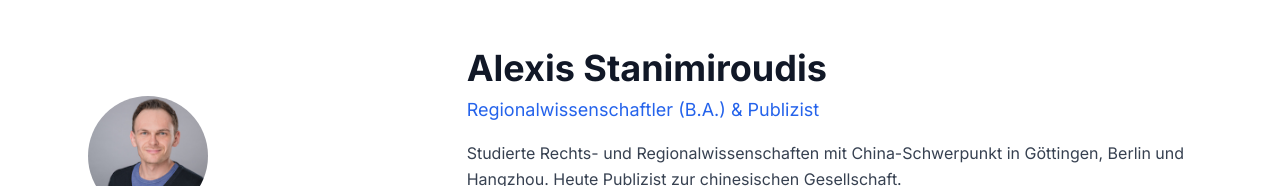
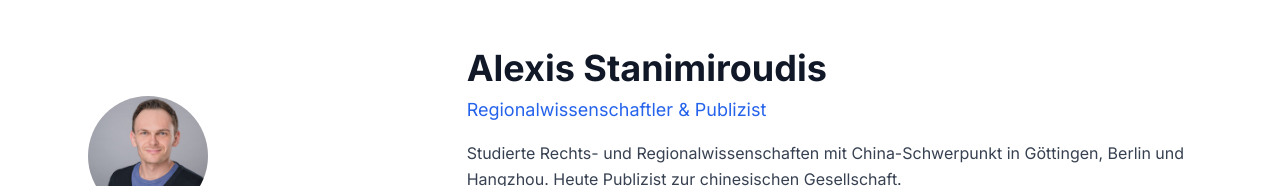
Before and after one commit to stanimia81/alexis-website, a React (Vite) app: page / in a window 1280 px wide. Shown: the top 186 px of the page. Built offline with nearby package versions, Linux system fonts and the light colour scheme.

Commit message:
Update App.jsx

```diff
--- a/src/App.jsx
+++ b/src/App.jsx
@@ -24,7 +24,7 @@ export default function App() {
           <div className="md:col-span-2">
             <h1 className="text-4xl font-bold">Alexis Stanimiroudis</h1>
             <h2 className="text-lg text-blue-600 mt-2">
-              Regionalwissenschaftler (B.A.) & Publizist
+              Regionalwissenschaftler & Publizist
             </h2>
             <p className="mt-4 text-gray-700 leading-relaxed">
               Studierte Rechts- und Regionalwissenschaften mit China-Schwerpunkt in Göttingen,
```
